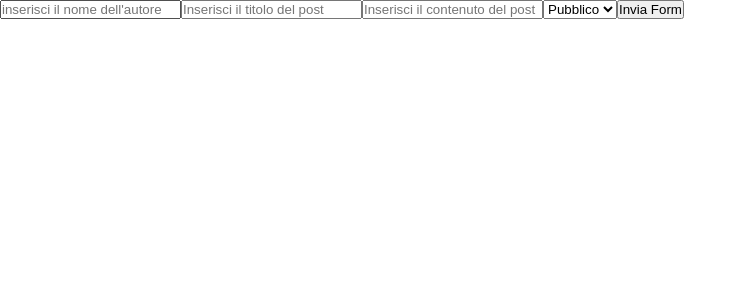
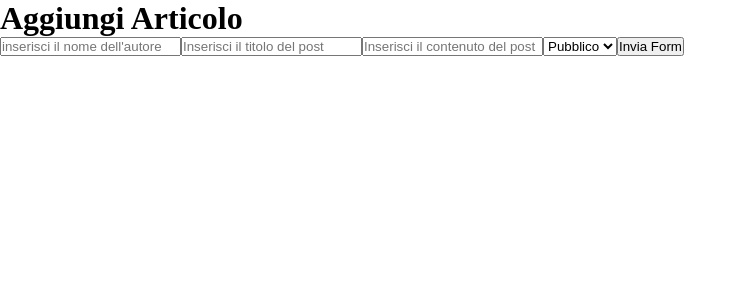
Before and after one commit to riccardo-ottavi/react-post-form, a React (Vite) app: page / in a window 1280 px wide. Shown: the top 300 px of the page, without its empty margins (0-747 px from the left). Built offline with nearby package versions, Linux system fonts and the light colour scheme.

Commit message:
inizializza un componente per il titolo della pagina

```diff
--- a/src/App.jsx
+++ b/src/App.jsx
@@ -1,9 +1,11 @@
 import './App.css'
 import NewArticleForm from './assets/components/NewArticleForm'
+import MyHeader from './assets/components/MYHeader'
 
 function App() {
   return (
     <>
+      <MyHeader/>
       <NewArticleForm/>
     </>
   )
--- /dev/null
+++ b/src/assets/components/MYHeader.jsx
@@ -0,0 +1,9 @@
+export default function MyHeader() {
+    return(
+        <header>
+            <div className="page-title">
+                <h1>Aggiungi Articolo</h1>
+            </div>
+        </header>
+    )
+}
```
